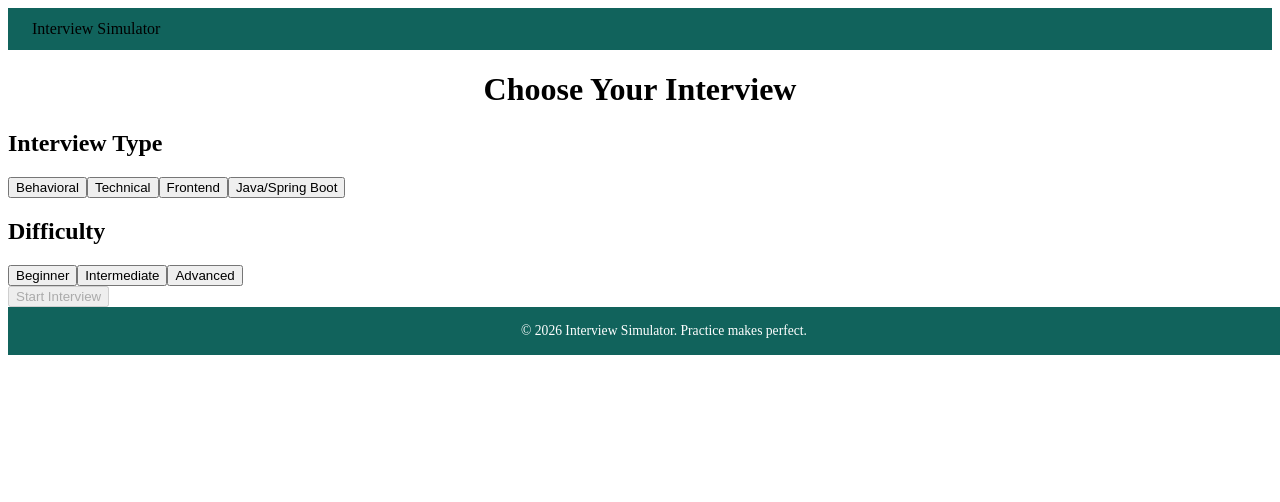
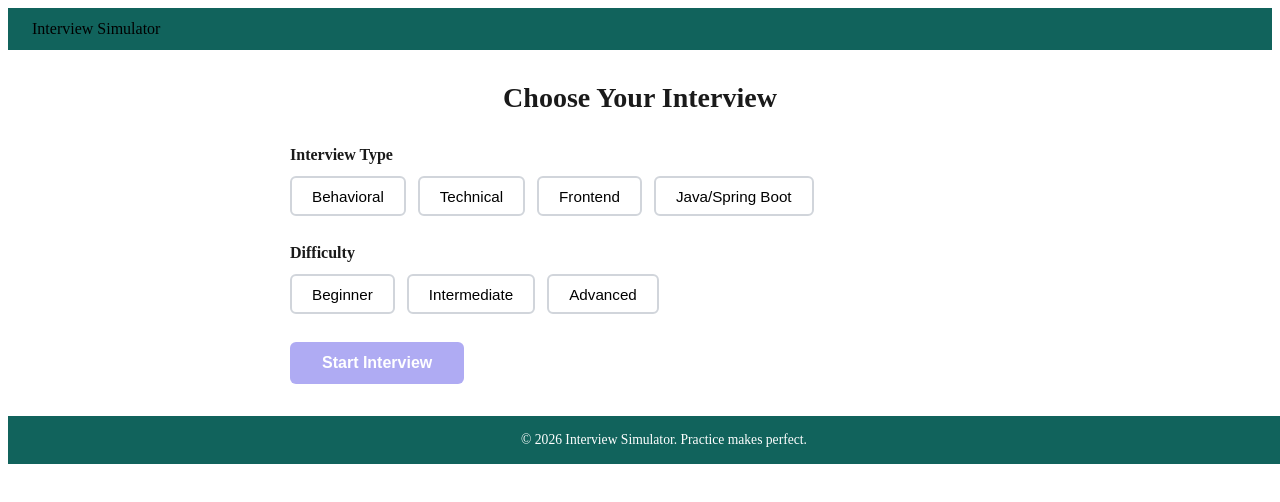
Before and after one commit to pujajathar/Interview-Simulator-App, a React (Vite) app: page /interview-setup in a window 1280 px wide. Shown: the top 502 px of the page. Built offline with nearby package versions, Linux system fonts and the light colour scheme.

Commit message:
Styled InterviewSetup component

```diff
--- a/src/components/InterviewSetup/InterviewSetup.css
+++ b/src/components/InterviewSetup/InterviewSetup.css
@@ -0,0 +1,81 @@
+.setup {
+  padding: 2rem 1rem;
+  max-width: 700px;
+  margin: 0 auto;
+}
+
+.setup__title {
+  font-size: 1.75rem;
+  color: var(--color-text, #1a1a1a);
+  margin: 0 0 2rem;
+}
+
+.setup__section {
+  margin-bottom: 1.75rem;
+}
+
+.setup__label {
+  font-size: 1rem;
+  font-weight: 600;
+  color: var(--color-text, #1a1a1a);
+  margin: 0 0 0.75rem;
+}
+
+.setup__options {
+  display: flex;
+  flex-wrap: wrap;
+  gap: 0.75rem;
+}
+
+.setup__option {
+  padding: 0.6rem 1.25rem;
+  border: 2px solid #d1d5db;
+  border-radius: 6px;
+  background: #ffffff;
+  font-size: 0.95rem;
+  cursor: pointer;
+  transition: border-color 0.15s, background-color 0.15s, color 0.15s;
+}
+
+.setup__option:hover {
+  border-color: var(--color-primary, #4f46e5);
+}
+
+.setup__option--active {
+  border-color: var(--color-primary, #4f46e5);
+  background-color: var(--color-primary, #4f46e5);
+  color: #ffffff;
+}
+
+.setup__count {
+  font-size: 0.95rem;
+  color: #374151;
+  margin: 0 0 1.5rem;
+}
+
+.setup__error {
+  color: var(--color-error, #dc2626);
+  font-size: 0.9rem;
+  margin: 0 0 1rem;
+}
+
+.setup__start-btn {
+  padding: 0.75rem 2rem;
+  background-color: var(--color-primary, #4f46e5);
+  color: #ffffff;
+  border: none;
+  border-radius: 6px;
+  font-size: 1rem;
+  font-weight: 600;
+  cursor: pointer;
+  transition: background-color 0.15s, opacity 0.15s;
+}
+
+.setup__start-btn:hover:not(:disabled) {
+  background-color: #4338ca;
+}
+
+.setup__start-btn:disabled {
+  opacity: 0.45;
+  cursor: not-allowed;
+}
```
